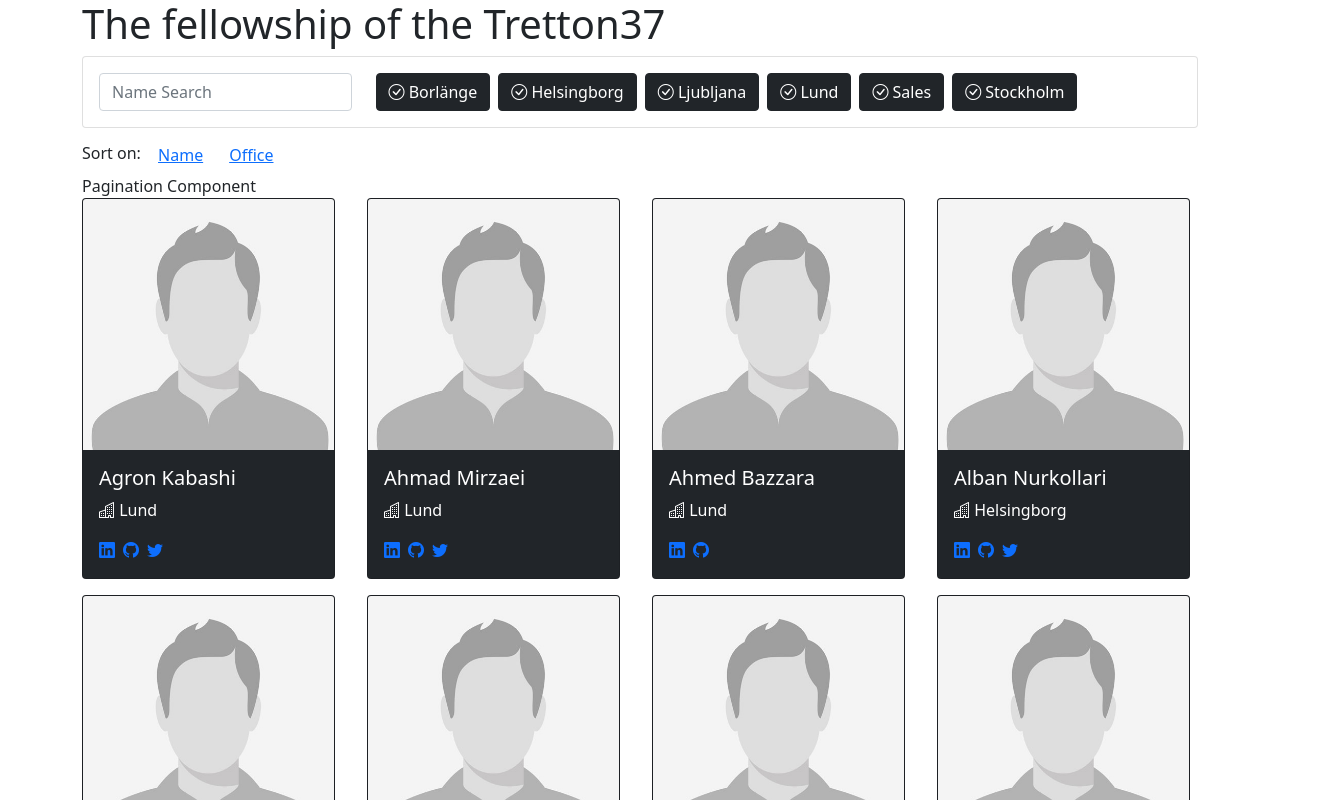
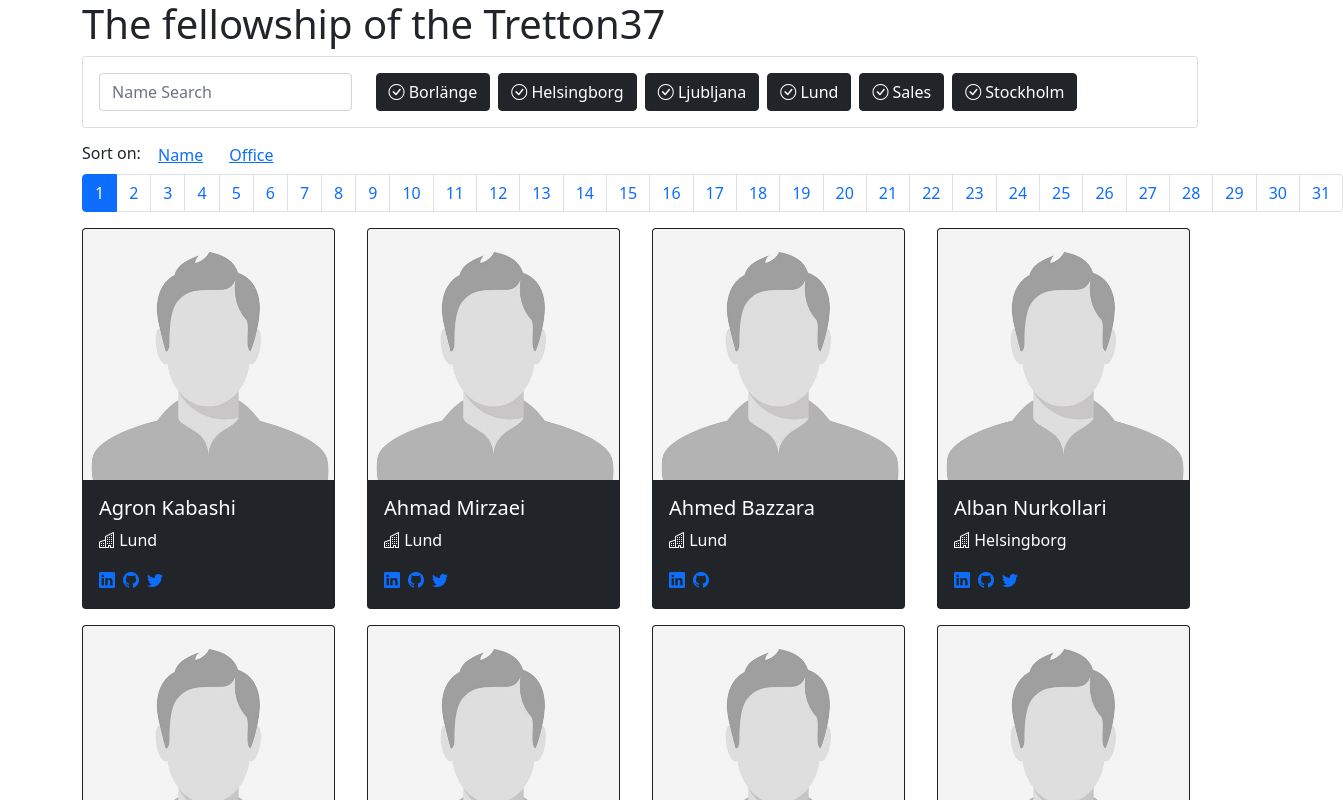
Before and after one commit to joakim-lundbeck/leet-list, a Vue app: page / in a window 1280 px wide. Shown: the top 800 px of the page, 1343 px wide, since content can reach past the window. Built offline with nearby package versions, Linux system fonts and the light colour scheme.

Commit message:
Added pagination component
Map the filtered employees to add page number, then use it in the new pagination component

When filteredEmployees change, reset the selectedPage number

```diff
--- a/src/App.vue
+++ b/src/App.vue
@@ -21,13 +21,20 @@
       </div>
     </div>
 
-    <Pagination />
+    <Pagination
+      :numberOfPages="numberOfPages"
+      :selectedPage.sync="selectedPage" />
 
     <div class="row">
       <div v-for="employee in chunkEmployees" :key="employee.email" class="col-3">
         <EmployeeCard :employee="employee" />
       </div>
     </div>
+
+    <Pagination
+      :numberOfPages="numberOfPages"
+      :selectedPage.sync="selectedPage" />
+
   </div>
 </template>
 
@@ -53,7 +60,8 @@ export default {
       nameFilter: '',
       offices: [],
       sortingName: 0,
-      sortingOffice: 0
+      sortingOffice: 0,
+      selectedPage: 1
     }
   },
 
@@ -62,6 +70,16 @@ export default {
       return this.enabledEmployees.filter(employee => {
         return employee.name.toUpperCase().indexOf(this.nameFilter.toUpperCase()) > -1 &&
         this.selectedOffices.includes(employee.office)
+      }).map((e, index) => {
+          return {
+            page: Math.floor(index  / 8) + 1,
+            name: e.name,
+            office: e.office,
+            imagePortraitUrl: e.imagePortraitUrl,
+            twitter: e.twitter,
+            linkedIn: e.linkedIn,
+            gitHub: e.gitHub
+          }
       })
     },
 
@@ -70,8 +88,12 @@ export default {
     },
 
     chunkEmployees() {
-      return this.enabledEmployees
-    }
+      return this.filteredEmployees.filter(e => e.page == this.selectedPage)
+    },
+
+    numberOfPages() {
+      return Math.floor(this.filteredEmployees.length  / 8) + 1
+    },
   },
 
   watch: {
@@ -93,6 +115,10 @@ export default {
           (a, b) => (a.office > b.office) ? 1 : -1 :
           (a, b) => (a.office < b.office) ? 1 : -1
       )
+    },
+
+    filteredEmployees() {
+      this.selectedPage = 1
     }
   },
 
--- a/src/components/Pagination.vue
+++ b/src/components/Pagination.vue
@@ -1,11 +1,34 @@
 <template>
     <div>
-        Pagination Component
+        <div class="row" v-if="numberOfPages > 1">
+            <div class="col-12">
+                <ul class="pagination">
+
+                    <li
+                        :class="['page-item', index == selectedPage ? 'active' : '' ]"
+                        v-for="index in numberOfPages"
+                        :key="index">
+
+                        <a
+                            @click="$emit('update:selectedPage', index)"
+                            class="page-link"
+                            href="#">
+                            {{index}}
+                        </a>
+
+                    </li>
+
+                </ul>
+            </div>
+        </div>
     </div>
 </template>
 
 <script>
 export default  {
-
+    props: [
+        'numberOfPages',
+        'selectedPage'
+    ]
 }
 </script>
```
